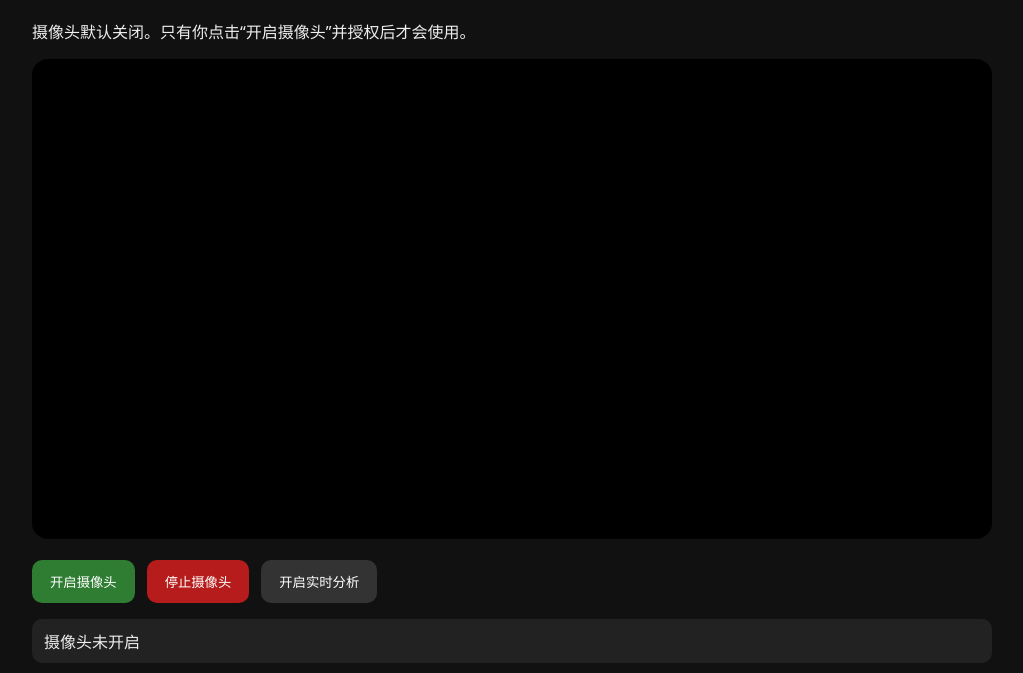
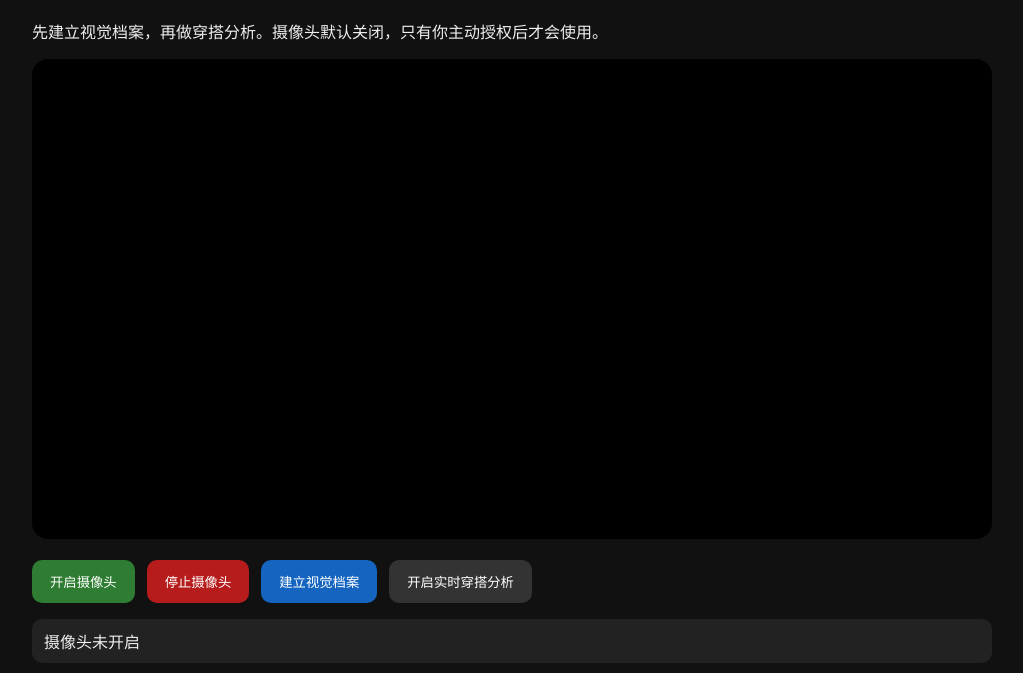
Before and after one commit to 2542093772/Personal_Style_Agent, a plain HTML site: page camera_ui/index.html in a window 1280 px wide. Shown: the part 94-767 px from the top of the page, without its empty margins (128-1151 px from the left). Drawn offline with Linux system fonts and the light colour scheme.

Commit message:
feat(v0.6): add visual profile capture UI

```diff
--- a/camera_ui/index.html
+++ b/camera_ui/index.html
@@ -10,21 +10,23 @@
     video{width:100%;max-height:70vh;background:#000;border-radius:16px}
     .row{display:flex;gap:12px;flex-wrap:wrap;margin:16px 0}
     button{padding:12px 18px;border:0;border-radius:10px;cursor:pointer}
-    .on{background:#2e7d32;color:#fff}.off{background:#b71c1c;color:#fff}.secondary{background:#333;color:#fff}
+    .on{background:#2e7d32;color:#fff}.off{background:#b71c1c;color:#fff}.secondary{background:#333;color:#fff}.profile{background:#1565c0;color:#fff}
     .status{padding:10px 12px;border-radius:10px;background:#222;margin-top:12px}
     .active{outline:3px solid #2e7d32}
+    pre{white-space:pre-wrap;word-break:break-word;background:#181818;padding:16px;border-radius:12px}
   </style>
 </head>
 <body>
 <div class="wrap">
   <h1>Personal Style Agent · 摄像头会话</h1>
-  <p>摄像头默认关闭。只有你点击“开启摄像头”并授权后才会使用。</p>
+  <p>先建立视觉档案，再做穿搭分析。摄像头默认关闭，只有你主动授权后才会使用。</p>
   <video id="video" autoplay playsinline muted></video>
   <canvas id="canvas" hidden></canvas>
   <div class="row">
     <button id="startBtn" class="on">开启摄像头</button>
     <button id="stopBtn" class="off" disabled>停止摄像头</button>
-    <button id="analysisBtn" class="secondary" disabled>开启实时分析</button>
+    <button id="profileBtn" class="profile" disabled>建立视觉档案</button>
+    <button id="analysisBtn" class="secondary" disabled>开启实时穿搭分析</button>
   </div>
   <div id="status" class="status">摄像头未开启</div>
   <pre id="result"></pre>
```
